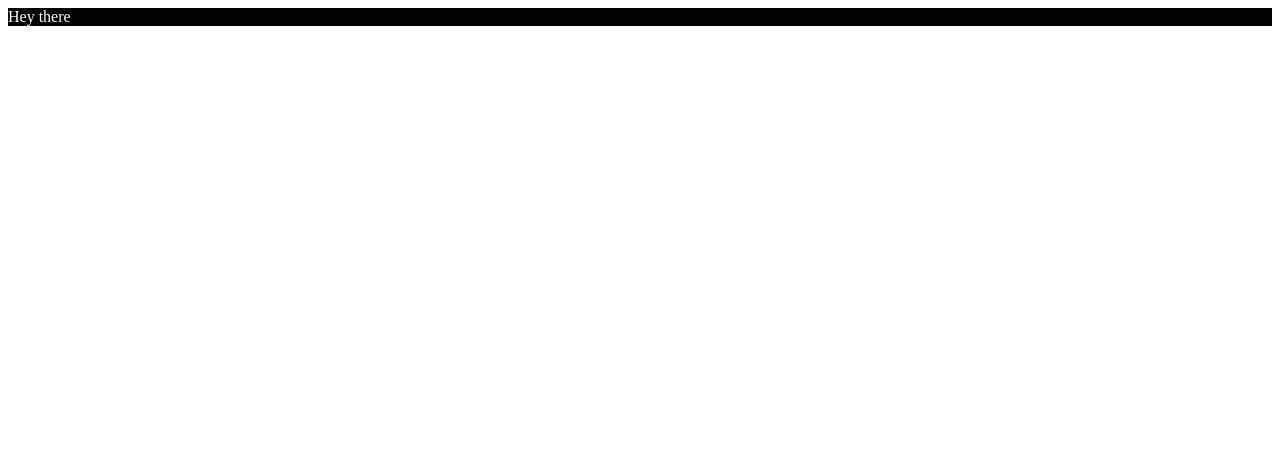
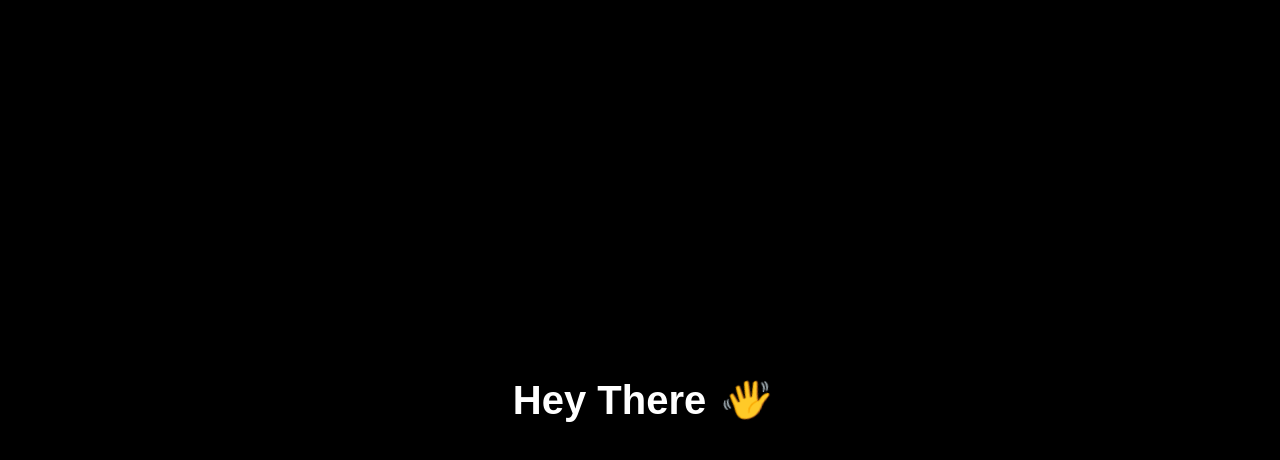
Before and after one commit to su-sumit/next-boilerplate, a Next.js app: page / in a window 1280 px wide. Shown: the top 460 px of the page. Built offline with nearby package versions, Linux system fonts and the light colour scheme.

Commit message:
added dummy page to deploy

```diff
--- a/package.json
+++ b/package.json
@@ -25,7 +25,8 @@
     "@emotion/styled": "^10.0.27",
     "next": "9.3.6",
     "react": "16.13.1",
-    "react-dom": "16.13.1"
+    "react-dom": "16.13.1",
+    "sass": "^1.26.5"
   },
   "devDependencies": {
     "@types/node": "^13.13.4",
--- /dev/null
+++ b/pages/_app.tsx
@@ -0,0 +1,18 @@
+import '../styles/main.scss';
+import PropTypes from 'prop-types';
+
+interface AppProps {
+  Component: React.FunctionComponent | React.ComponentClass;
+  pageProps?: object;
+}
+
+function App({ Component, pageProps }: AppProps): JSX.Element {
+  return <Component {...pageProps} />;
+}
+
+App.propTypes = {
+  Component: PropTypes.oneOfType([PropTypes.func, PropTypes.element]),
+  pageProps: PropTypes.object,
+};
+
+export default App;
--- a/pages/index.tsx
+++ b/pages/index.tsx
@@ -1,10 +1,55 @@
 import Head from 'next/head';
+import { keyframes } from '@emotion/core';
 import styled from '@emotion/styled';
 
-const Banner = styled('div')`
+const wave = keyframes`
+  0% { transform: rotate(  0.0deg) }
+  10% { transform: rotate(-10.0deg) }
+  20% { transform: rotate( 12.0deg) }
+  30% { transform: rotate(-10.0deg) }
+  40% { transform: rotate(  9.0deg) }
+  50% { transform: rotate(  0.0deg) }
+  100% { transform: rotate(  0.0deg) }
+`;
+
+const suspense = keyframes`
+  0% {
+    transform: translateY(50px);
+    opacity: 0.2
+  }
+  50% {
+    transform: translateY(0);
+    opacity: 0.6
+  }
+  100%{
+    transform: translateY(0);
+    opacity: 1
+  }
+`;
+
+const Main = styled.main`
   background: black;
   color: white;
   box-sizing: broder-box;
+  height: 100vh;
+  display: flex;
+  justify-content: center;
+  align-items: center;
+`;
+
+const Headline = styled.h1`
+  display: inline-block;
+  color: white;
+  font-family: sans-serif;
+  font-size: 40px;
+  transform-origin: center;
+  animation: ${suspense} 1s ease-in-out 1;
+`;
+
+const Hand = styled.i`
+  display: inline-block;
+  transform-origin: 70% 70%;
+  animation: ${wave} 2.5s ease-in 2s infinite;
 `;
 
 export default function Home(): JSX.Element {
@@ -16,7 +61,12 @@ export default function Home(): JSX.Element {
       </Head>
 
       <main>
-        <Banner>Hey there</Banner>
+        <Main>
+          <Headline>
+            Hey There <Hand>&#128075;</Hand>
+          </Headline>
+          <div></div>
+        </Main>
       </main>
 
       {/* <footer>
--- /dev/null
+++ b/styles/main.scss
@@ -0,0 +1,3 @@
+body {
+  margin: 0;
+}
```
Also changed, not shown: 1 other file (tests, documents, lock files or other folders).
